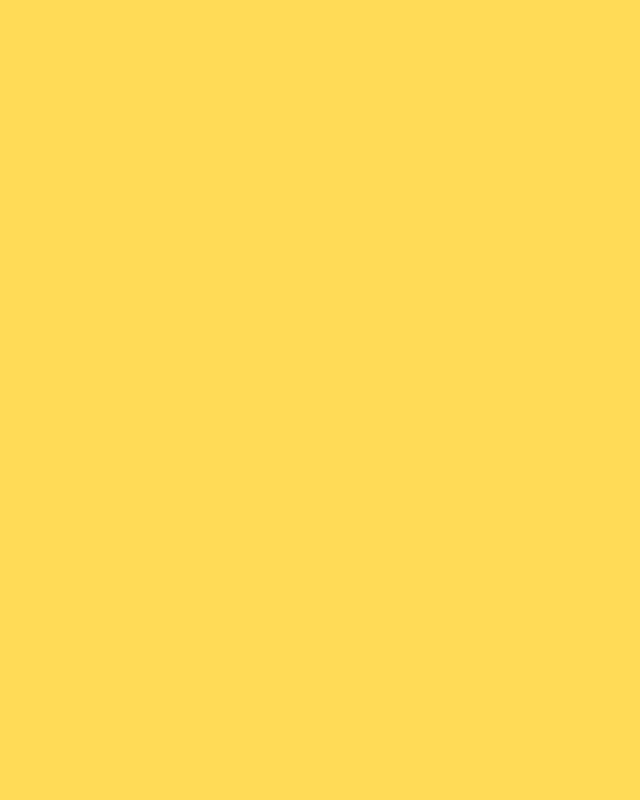
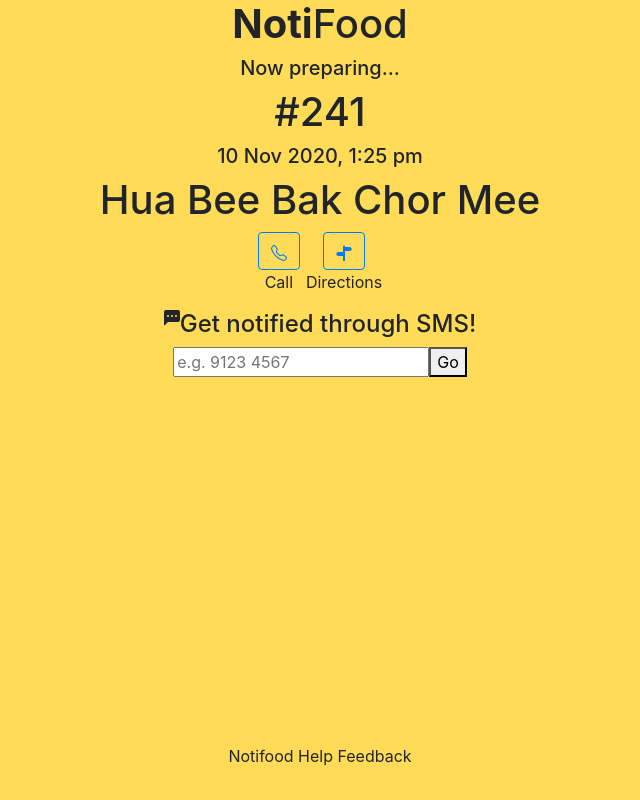
Before and after one commit to carl-chua/noti-food, a React (Create React App) app: page /completed in a window 1280 px wide. Shown: the whole page, without its empty margins (320-960 px from the left). Built offline with nearby package versions, Linux system fonts and the light colour scheme.

Commit message:
new screens

```diff
--- a/src/App.js
+++ b/src/App.js
@@ -1,14 +1,16 @@
 import { BrowserRouter as Router, Route } from "react-router-dom";
 import "./App.css";
 import Main from "./screens/Main.js";
+import Registered from "./screens/Registered.js";
+import Completed from "./screens/Completed.js";
 
 function App() {
   return (
     <div className="App">
       <Router>
         <Route exact path="/" component={Main} />
-        {/* <Route exact path="/numberEntered" component={} />
-        <Route exact path="/notified" component={} /> */}
+        <Route exact path="/registered" component={Registered} />
+        <Route exact path="/completed" component={Completed} />
       </Router>
     </div>
   );
--- /dev/null
+++ b/src/screens/Completed.js
@@ -0,0 +1,13 @@
+import Header from "../components/Header";
+import Footer from "../components/Footer";
+import InformationCard from "../components/InformationCard";
+
+export default function Main() {
+  return (
+    <div>
+      <Header />
+      <InformationCard />
+      <Footer />
+    </div>
+  );
+}
--- /dev/null
+++ b/src/screens/Registered.js
@@ -0,0 +1,13 @@
+import Header from "../components/Header";
+import Footer from "../components/Footer";
+import InformationCard from "../components/InformationCard";
+
+export default function Main() {
+  return (
+    <div>
+      <Header />
+      <InformationCard />
+      <Footer />
+    </div>
+  );
+}
```
